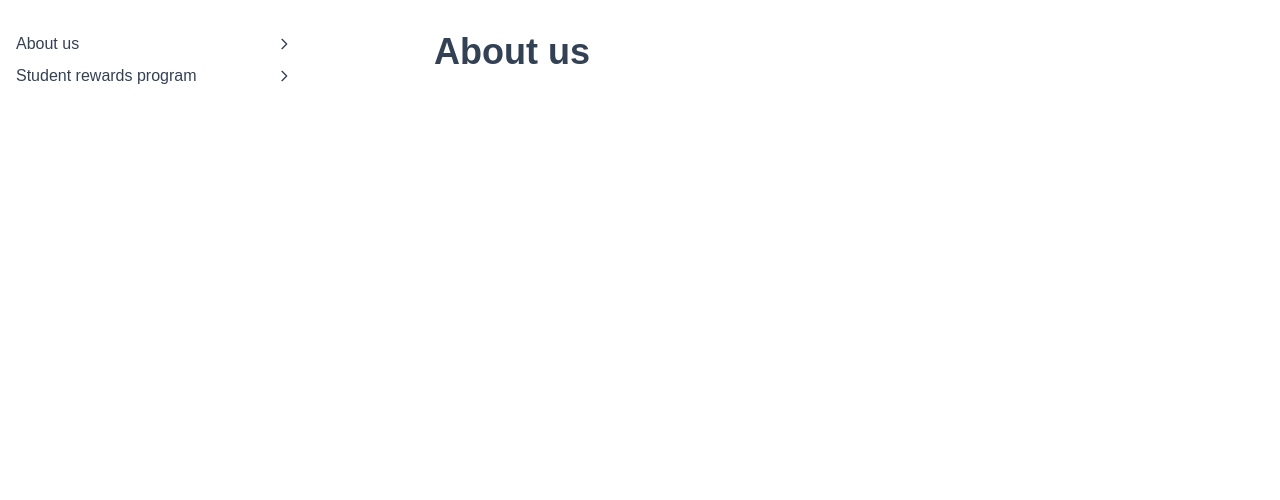
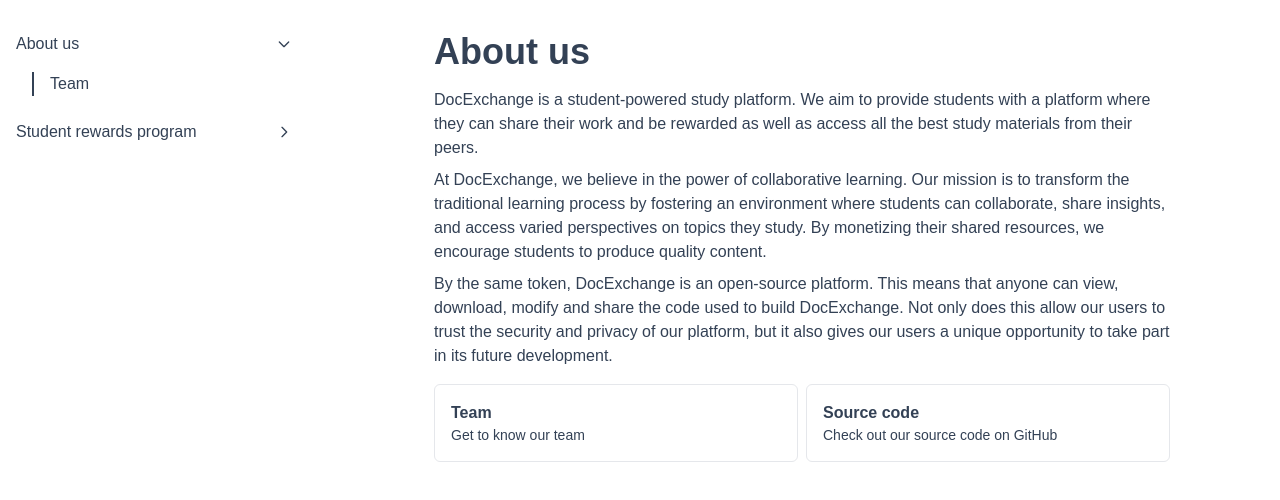
Before and after one commit to norkang-solutions/docexchange, a Next.js app: page /en/about in a window 1280 px wide. Shown: the top 500 px of the page. Built offline with nearby package versions, Linux system fonts and the light colour scheme.

Commit message:
remove about-us subroute

```diff
--- a/app/(routes)/[lang]/about/about-us/page.tsx
+++ /dev/null
@@ -1,36 +0,0 @@
-import { ROUTES } from "@/app/_constants/routes";
-import { LangParams } from "@/app/_utils/types";
-import { getDictionary } from "@/app/dictionaries";
-import AboutTemplate from "../about-template";
-
-export default function About({ params: { lang } }: LangParams) {
-    const dict = getDictionary(lang);
-
-    return (
-        <AboutTemplate
-            cards={[
-                {
-                    title: dict.team,
-                    description: dict.get_to_know_our_team,
-                    link: ROUTES.ABOUT_TEAM,
-                },
-                {
-                    title: dict.source_code,
-                    description: dict.check_out_our_source_code_on_github,
-                    link: "https://github.com/norkang-solutions/docexchange",
-                },
-            ]}
-            title={dict.about_us}
-        >
-            <p>{dict.docexchange_is_a_student_powered_study_platform}</p>
-            <p>
-                {
-                    dict.at_docexchange_we_believe_in_the_power_of_collaborative_learning
-                }
-            </p>
-            <p>
-                {dict.by_the_same_token_docexchange_is_an_open_source_platform}
-            </p>
-        </AboutTemplate>
-    );
-}
--- a/app/(routes)/[lang]/about/layout.tsx
+++ b/app/(routes)/[lang]/about/layout.tsx
@@ -11,7 +11,7 @@
     const pages = [
         {
             title: dict.about_us,
-            path: ROUTES.ABOUT_US,
+            path: ROUTES.ABOUT,
             items: [
                 {
                     title: dict.team,
--- a/app/(routes)/[lang]/about/page.tsx
+++ b/app/(routes)/[lang]/about/page.tsx
@@ -1,3 +1,4 @@
+import { ROUTES } from "@/app/_constants/routes";
 import { LangParams } from "@/app/_utils/types";
 import { getDictionary } from "@/app/dictionaries";
 import AboutTemplate from "./about-template";
@@ -5,6 +6,31 @@
 export default function About({ params: { lang } }: LangParams) {
     const dict = getDictionary(lang);
 
-    // TODO: Add some cards
-    return <AboutTemplate title={dict.about_us} />;
+    return (
+        <AboutTemplate
+            cards={[
+                {
+                    title: dict.team,
+                    description: dict.get_to_know_our_team,
+                    link: ROUTES.ABOUT_TEAM,
+                },
+                {
+                    title: dict.source_code,
+                    description: dict.check_out_our_source_code_on_github,
+                    link: "https://github.com/norkang-solutions/docexchange",
+                },
+            ]}
+            title={dict.about_us}
+        >
+            <p>{dict.docexchange_is_a_student_powered_study_platform}</p>
+            <p>
+                {
+                    dict.at_docexchange_we_believe_in_the_power_of_collaborative_learning
+                }
+            </p>
+            <p>
+                {dict.by_the_same_token_docexchange_is_an_open_source_platform}
+            </p>
+        </AboutTemplate>
+    );
 }
--- a/app/(routes)/[lang]/about/about-us/team/page.tsx
+++ b/app/(routes)/[lang]/about/team/page.tsx
@@ -1,6 +1,6 @@
 import { LangParams } from "@/app/_utils/types";
 import { getDictionary } from "@/app/dictionaries";
-import AboutTemplate from "../../about-template";
+import AboutTemplate from "../about-template";
 import TeamMemberCard from "./team-member-card";
 
 export default function AboutTeam({ params: { lang } }: LangParams) {
--- a/app/_constants/routes.ts
+++ b/app/_constants/routes.ts
@@ -5,9 +5,8 @@
     PRIVACY_POLICY = "/privacy-policy",
     TERMS_AND_CONDITIONS = "/terms-and-conditions",
     DASHBOARD = "/dashboard",
-    ABOUT = "/about",
-    ABOUT_US = `${ABOUT}/about-us`,
-    ABOUT_TEAM = `${ABOUT_US}/team`,
+    ABOUT = `/about`,
+    ABOUT_TEAM = `${ABOUT}/team`,
     ABOUT_REWARDS = `${ABOUT}/rewards`,
     ABOUT_REWARDS_HOW_TO_GET_PAID = `${ABOUT_REWARDS}/how-to-get-paid`,
 }
```
Also changed, not shown: app/(routes)/[lang]/about/team/team-member-card.tsx (renamed from app/(routes)/[lang]/about/about-us/team/team-member-card.tsx).
